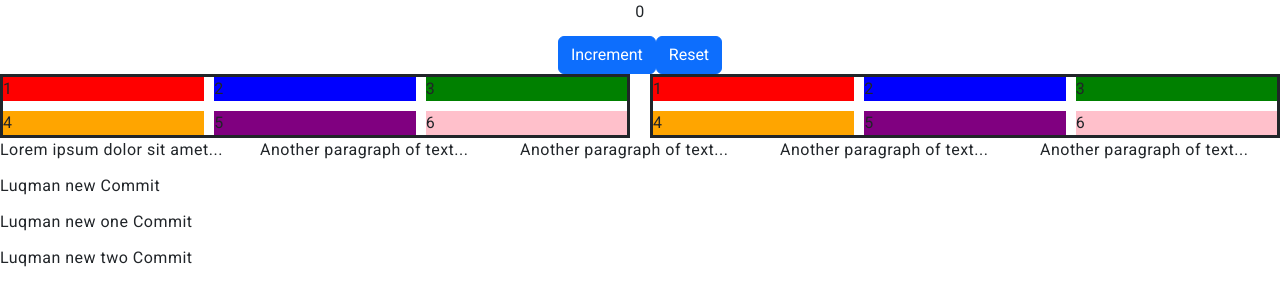
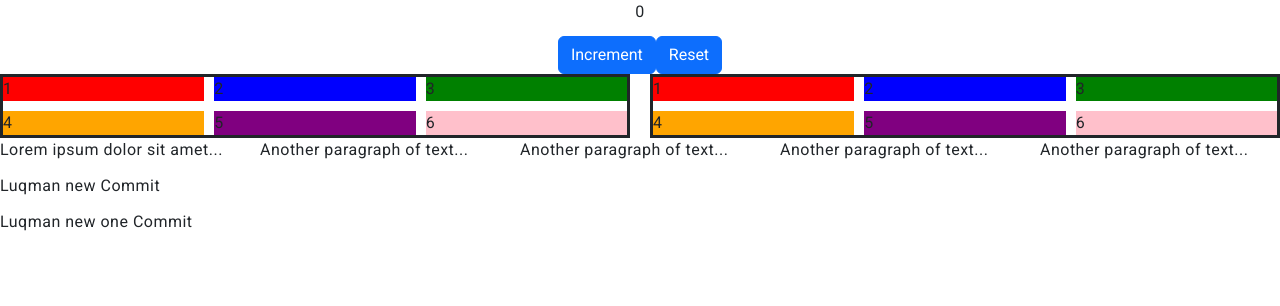
Before and after one commit to eduluqman11/lmsFront, an Angular app: page / in a window 1280 px wide. Shown: the top 306 px of the page. Built offline with nearby package versions, Linux system fonts and the light colour scheme.

Commit message:
Revert "two commit"
This reverts commit 166c1f64bbd4879e4d8503c9b27cf26fb058c6a6.

```diff
--- a/src/app/app.component.html
+++ b/src/app/app.component.html
@@ -44,4 +44,3 @@
 
 <p>Luqman new Commit</p>
 <p>Luqman new one Commit</p>
-<p>Luqman new two Commit</p>
```
